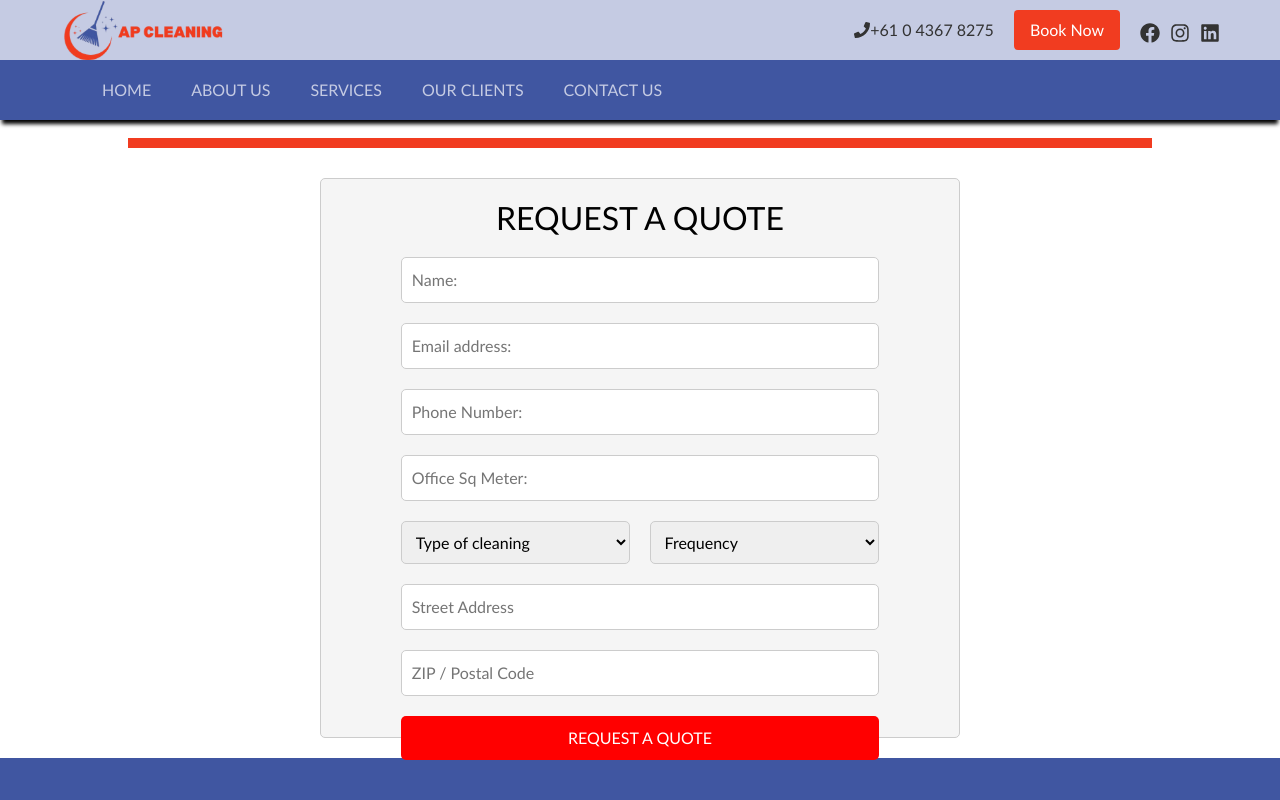
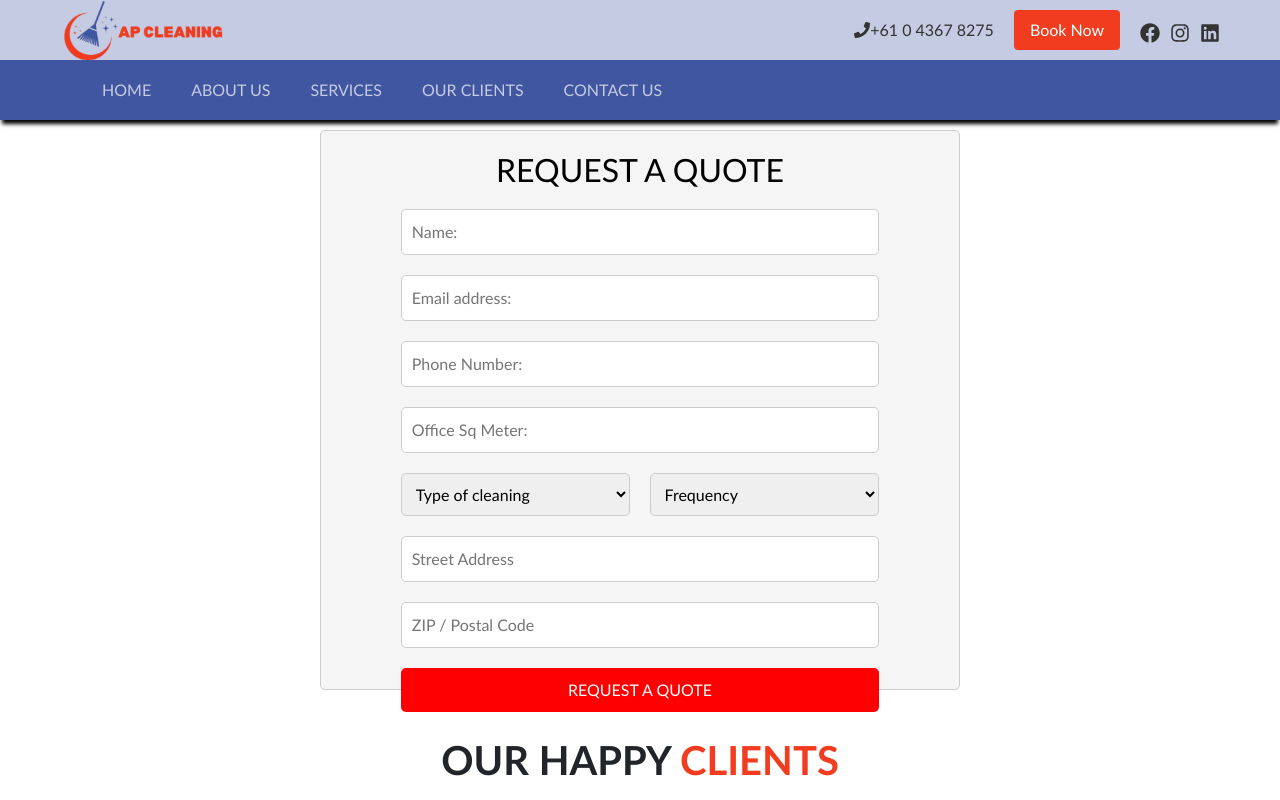
Before and after one commit to bishay971/CleanerWebpage_demo, a React (Vite) app: page /kitchenclean in a window 1280 px wide. Shown: the top 800 px of the page. Built offline with nearby package versions, Linux system fonts and the light colour scheme.

Commit message:
topublish

```diff
--- a/src/components/Carousel.css
+++ b/src/components/Carousel.css
@@ -35,6 +35,7 @@
   z-index: 2;
   padding: 20px 20px;
   margin-left: 40px;
+  width: auto;
   background-color: rgba(11, 11, 11, 0.2);
 }
 
@@ -45,14 +46,14 @@
 }
 
 .text-section p {
-  font-size: 30px;
+  font-size: 25px;
   color: var(--secondary);
 }
 
 .read-more-btn {
   background-image: linear-gradient(var(--black), var(--secondary));
   color: var(--white);
-  width: 30%;
+  width: auto;
   padding: 10px 20px;
   border: none;
   border-radius: 5px;
--- a/src/components/SectionContent.jsx
+++ b/src/components/SectionContent.jsx
@@ -57,7 +57,6 @@ const SectionContent = () => {
               <li>Diverse Workforce</li>
               <li>Cultural Celebration</li>
               <li>Community Inclusion</li>
-              <li>Indigenous Support</li>
             </ul>
           </div>
         </div>
--- a/src/pages/Design.jsx
+++ b/src/pages/Design.jsx
@@ -3,12 +3,14 @@ import React from "react";
 import OurLocations from "../components/ourLocations";
 import Footer from "../components/Footer";
 import ContactUs from "../components/ContactUs";
+import ClientCarousel from "../components/ClientCarousel";
 
 function Design() {
   return (
     <div>
-      <h1 className="kitchenclean">Kitchen Cleaning</h1>
+      <h1 className="kitchenclean"></h1>
       <ContactUs />
+      <ClientCarousel />
       <OurLocations />
       <Footer />
     </div>
--- a/src/pages/Development.jsx
+++ b/src/pages/Development.jsx
@@ -4,11 +4,15 @@ import OurLocations from "../components/ourLocations";
 import Footer from "../components/Footer";
 import ContactUs from "../components/ContactUs";
 
+import ClientCarousel from "../components/ClientCarousel";
+
 function Development() {
   return (
     <div>
-      <h1 className="consulting">Carpet Cleaning</h1>
+      <h1 className="carpet_cleaning"></h1>
       <ContactUs />
+
+      <ClientCarousel />
       <OurLocations />
       <Footer />
     </div>
```
